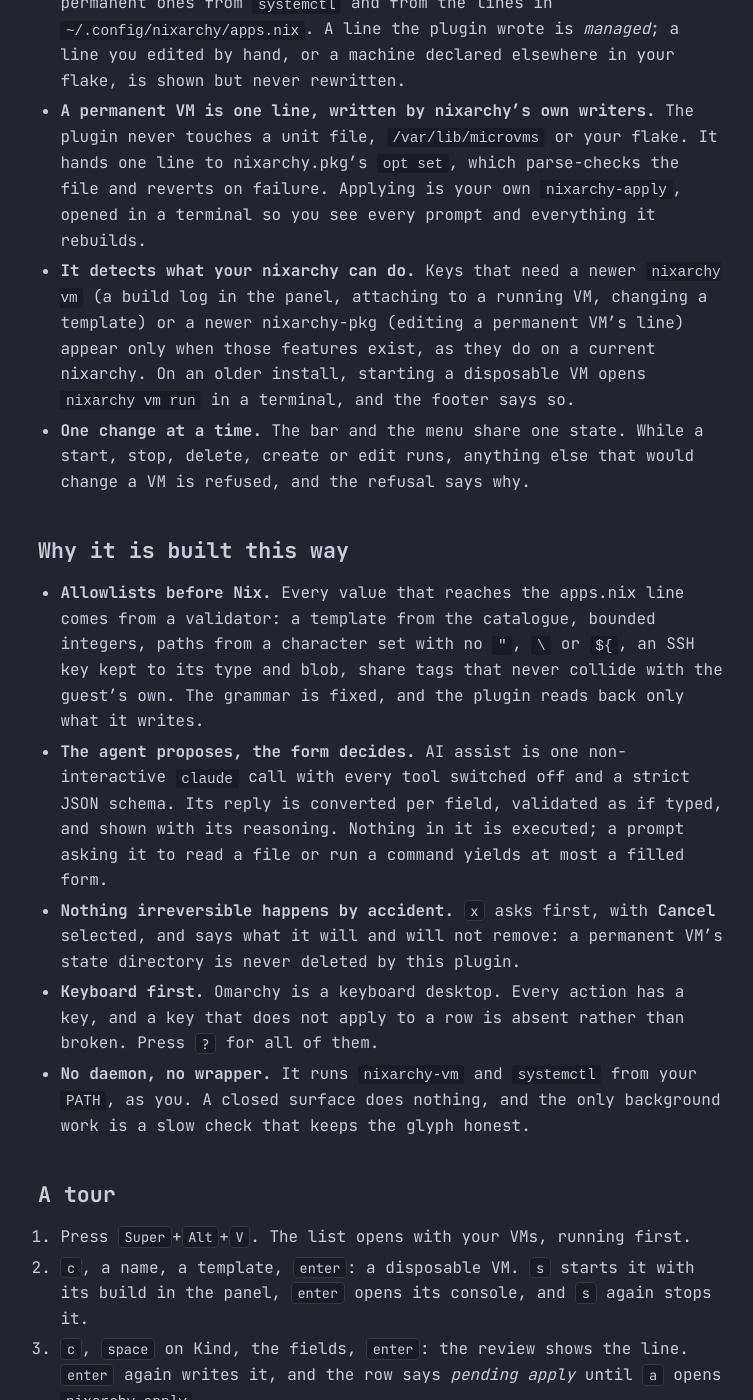
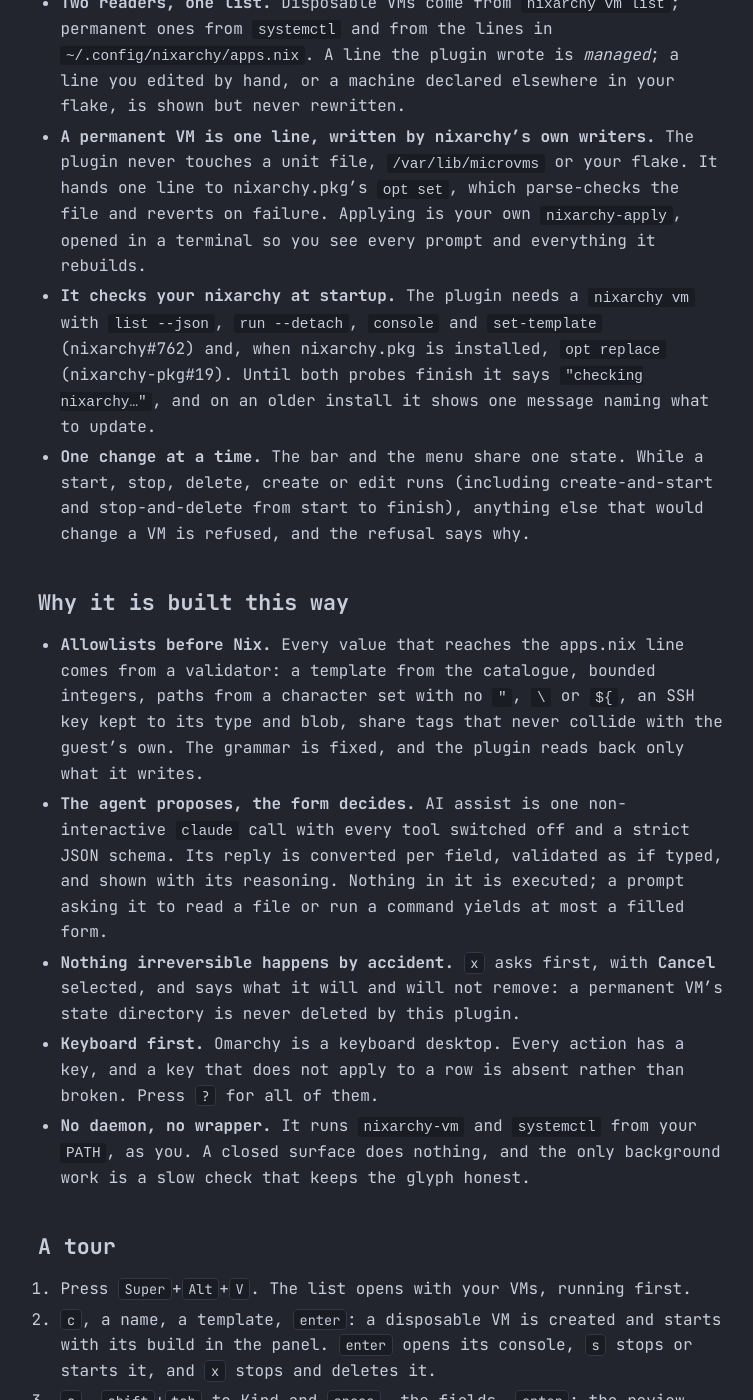
Before and after one commit to olafkfreund/nixarchy-microvm, a Jekyll site: the page built from docs/index.md, in a window 1280 px wide and 1400 px high, scrolled down 5985 px. Shown: the whole window, without its empty margins (258-1011 px from the left). Built offline with Jekyll 4.4.1, drawn with Linux system fonts in a browser that asks for light colours; some of the changed text lies outside the part shown.

Commit message:
docs: simpler create and delete, one supported upstream (#49, step 9)
AGENTS.md replaces the detected-not-assumed rule with the stated minimum
and one verdict (#843 still detected), drops the terminal-start sentence,
and records that multi-step actions hold the lock and that a
stop-and-delete may poll while closed (90 s at most). README key tables,
docs/usage.md, docs/upstream.md and docs/index.md describe the new flows;
the agent prompt drops "only while attached"; the c, i and x sheet
entries say what they now do.

Implemented by agy via agent-run (plan coders: 9).

Co-Authored-By: Claude Opus 5.5 <noreply@anthropic.com>
Claude-Session: https://claude.ai/code/session_01WtDyDrXH8eWpAVi5M83ZLc

```diff
--- a/docs/index.md
+++ b/docs/index.md
@@ -89,9 +89,10 @@ keeps running.
 </figure>
 
 **A form for either kind.** Flip the kind with <kbd>space</kbd>. A disposable
-VM is a name and a template. A permanent one adds autostart, memory, cores, an
-SSH port, an SSH key picked from `~/.ssh`, and shares. A mistake is flagged
-under the field before anything is written.
+VM is a name, a template, and a **Start it now** switch (on by default). A
+permanent one adds autostart, memory and cores, with an **SSH and shares**
+switch for the SSH port, an SSH key picked from `~/.ssh`, and shares. A mistake
+is flagged under the field before anything is written.
 
 <figure class="shot">
   <video controls muted loop playsinline preload="none" poster="img/popup.png" aria-label="Recording of creating a disposable VM from the bar popup: a name, a template picked from the list, enter">
@@ -154,15 +155,15 @@ are done.
   hands one line to nixarchy.pkg's `opt set`, which parse-checks the file and
   reverts on failure. Applying is your own `nixarchy-apply`, opened in a
   terminal so you see every prompt and everything it rebuilds.
-- **It detects what your nixarchy can do.** Keys that need a newer
-  `nixarchy vm` (a build log in the panel, attaching to a running VM,
-  changing a template) or a newer nixarchy-pkg (editing a permanent VM's
-  line) appear only when those features exist, as they do on a current
-  nixarchy. On an older install, starting a disposable VM opens
-  `nixarchy vm run` in a terminal, and the footer says so.
+- **It checks your nixarchy at startup.** The plugin needs a `nixarchy vm` with
+  `list --json`, `run --detach`, `console` and `set-template` (nixarchy#762)
+  and, when nixarchy.pkg is installed, `opt replace` (nixarchy-pkg#19). Until
+  both probes finish it says `"checking nixarchy…"`, and on an older install it
+  shows one message naming what to update.
 - **One change at a time.** The bar and the menu share one state. While a
-  start, stop, delete, create or edit runs, anything else that would change a
-  VM is refused, and the refusal says why.
+  start, stop, delete, create or edit runs (including create-and-start and
+  stop-and-delete from start to finish), anything else that would change a VM
+  is refused, and the refusal says why.
 
 ## Why it is built this way
 
@@ -190,12 +191,14 @@ are done.
 
 1. Press <kbd>Super</kbd>+<kbd>Alt</kbd>+<kbd>V</kbd>. The list opens with
    your VMs, running first.
-2. <kbd>c</kbd>, a name, a template, <kbd>enter</kbd>: a disposable VM.
-   <kbd>s</kbd> starts it with its build in the panel, <kbd>enter</kbd> opens
-   its console, and <kbd>s</kbd> again stops it.
-3. <kbd>c</kbd>, <kbd>space</kbd> on Kind, the fields, <kbd>enter</kbd>: the
-   review shows the line. <kbd>enter</kbd> again writes it, and the row says
-   *pending apply* until <kbd>a</kbd> opens `nixarchy-apply`.
+2. <kbd>c</kbd>, a name, a template, <kbd>enter</kbd>: a disposable VM is
+   created and starts with its build in the panel. <kbd>enter</kbd> opens its
+   console, <kbd>s</kbd> stops or starts it, and <kbd>x</kbd> stops and deletes
+   it.
+3. <kbd>c</kbd>, <kbd>shift</kbd>+<kbd>tab</kbd> to Kind and <kbd>space</kbd>,
+   the fields, <kbd>enter</kbd>: the review shows the line. <kbd>enter</kbd>
+   again writes it and offers to apply now (or <kbd>a</kbd> later opens
+   `nixarchy-apply`).
 4. <kbd>i</kbd>, a sentence, <kbd>enter</kbd>: the agent fills the form.
 5. <kbd>?</kbd> lists every key. <kbd>esc</kbd> closes.
 
```
Also changed, not shown: other parts of docs/index.md (+2 -2 lines), AGENTS.md (+13 -12 lines), Model.js (+4 -4 lines), docs/upstream.md (+8 -12 lines), docs/usage.md (+89 -71 lines), README.md.
